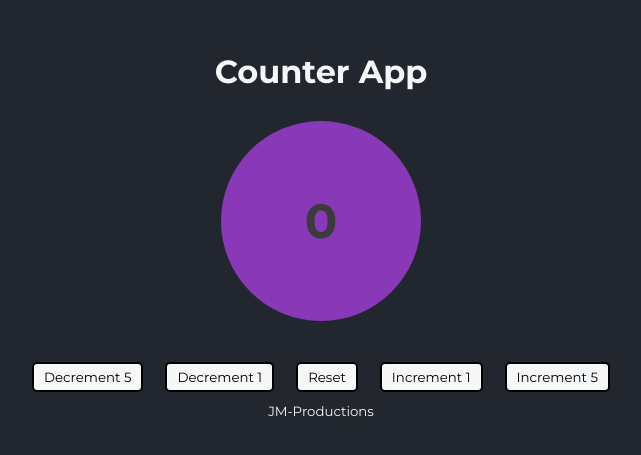
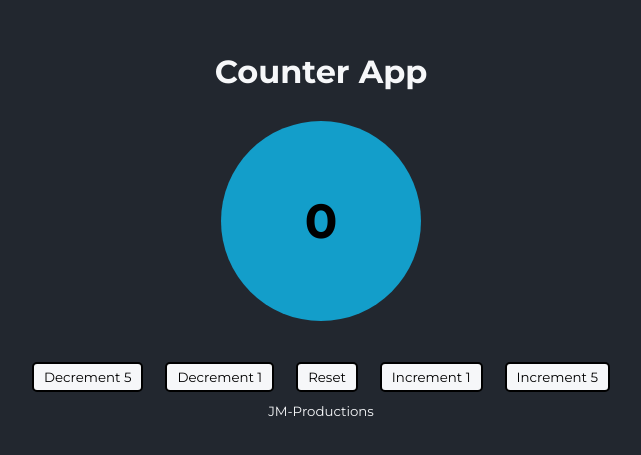
Before and after one commit to jekku123/cicd_team_task2_counter, a React (Create React App) app: page / in a window 1280 px wide. Shown: the part 165-620 px from the top of the page, without its empty margins (319-960 px from the left). Built offline with nearby package versions, Linux system fonts and the light colour scheme.

Commit message:
button color again

```diff
--- a/src/components/Main/Count/index.css
+++ b/src/components/Main/Count/index.css
@@ -5,15 +5,15 @@
     display: flex;
     justify-content: center;
     align-items: center;
-    color: rgb(60, 59, 59);
+    color: black;
     font-size: 3em;
     font-weight: bold;
     margin: 30px;
-    background-color: #8939b7;
+    background-color: #139eca;
 }
 
 .even {
-    background-color: #d15015;
+    background-color: #e2510e;
 }
 
 .odd {
```
